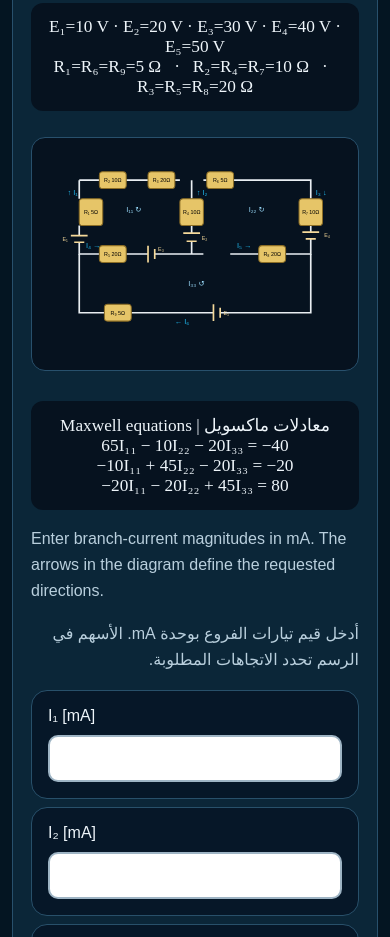
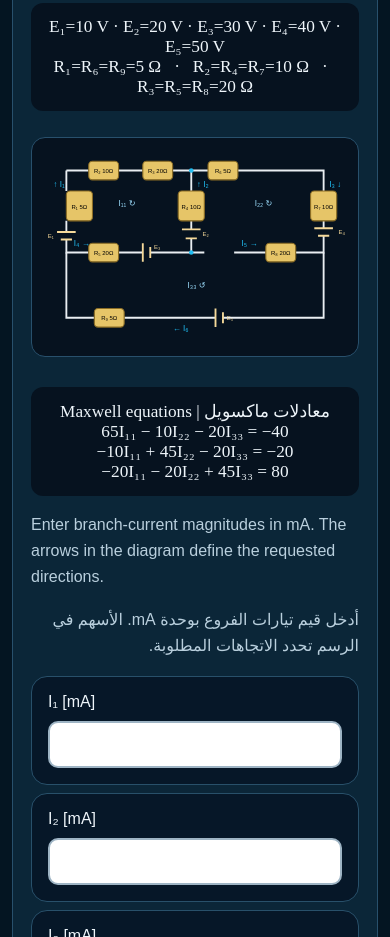
Before and after one commit to aoussgabash/teaching, a plain HTML site: page electrical-fundamentals-1-virtual-lab-session-3.html in a window 390 px wide. Shown: the part 5299-6236 px from the top of the page. Drawn offline with Linux system fonts and the light colour scheme.

Commit message:
Complete Maxwell circuit connections and improve mobile display

```diff
--- a/electrical-fundamentals-1-virtual-lab-session-3.html
+++ b/electrical-fundamentals-1-virtual-lab-session-3.html
@@ -85,13 +85,14 @@
 <p>Solve the network theoretically using Maxwell's mesh-current method. Determine the three mesh currents, then calculate the six branch currents I₁–I₆ in the directions shown.</p>
 <p class="ar">حل الدارة نظرياً باستخدام طريقة ماكسويل لتيارات الحلقات. أوجد تيارات الحلقات الثلاثة أولاً، ثم احسب تيارات الفروع الستة I₁–I₆ وفق الاتجاهات المبينة في الشكل.</p>
 <div class="formula">E₁=10 V · E₂=20 V · E₃=30 V · E₄=40 V · E₅=50 V<br>R₁=R₆=R₉=5 Ω &nbsp; · &nbsp; R₂=R₄=R₇=10 Ω &nbsp; · &nbsp; R₃=R₅=R₈=20 Ω</div>
-<svg viewBox="0 0 900 620" class="diagram" aria-label="Maxwell three-mesh challenge circuit">
+<svg viewBox="45 35 810 520" class="diagram" aria-label="Maxwell three-mesh challenge circuit">
 <!-- conductors are split at every source and resistor -->
-<path class="w" d="M105 90H165 M245 90H310 M390 90H405 M475 90H485 M565 90H795V145 M795 225V245 M795 265V310H720 M640 310H555 M475 310H330 M310 310H245 M165 310H105V275 M105 255V225 M105 145V90"/>
+<path class="w" d="M105 90H165 M245 90H310 M390 90H485 M565 90H795V145 M795 225V245 M795 265V310H720 M640 310H555 M475 310H330 M310 310H245 M165 310H105V275 M105 255V225 M105 145V90"/>
 <!-- bottom mesh -->
 <path class="w" d="M105 310V485H180 M260 485H505 M525 485H795V310"/>
-<!-- central upper branch -->
+<!-- central branch -->
 <path class="w" d="M440 90V145 M440 225V248 M440 272V310"/>
+<circle cx="440" cy="90" r="6" fill="#20bdf2"/><circle cx="440" cy="310" r="6" fill="#20bdf2"/>
 <!-- components -->
 <rect class="rbox" x="105" y="145" width="70" height="80" rx="10"/><text x="140" y="192" text-anchor="middle">R₁ 5Ω</text>
 <rect class="rbox" x="165" y="65" width="80" height="50" rx="10"/><text x="205" y="96" text-anchor="middle">R₂ 10Ω</text>
```
